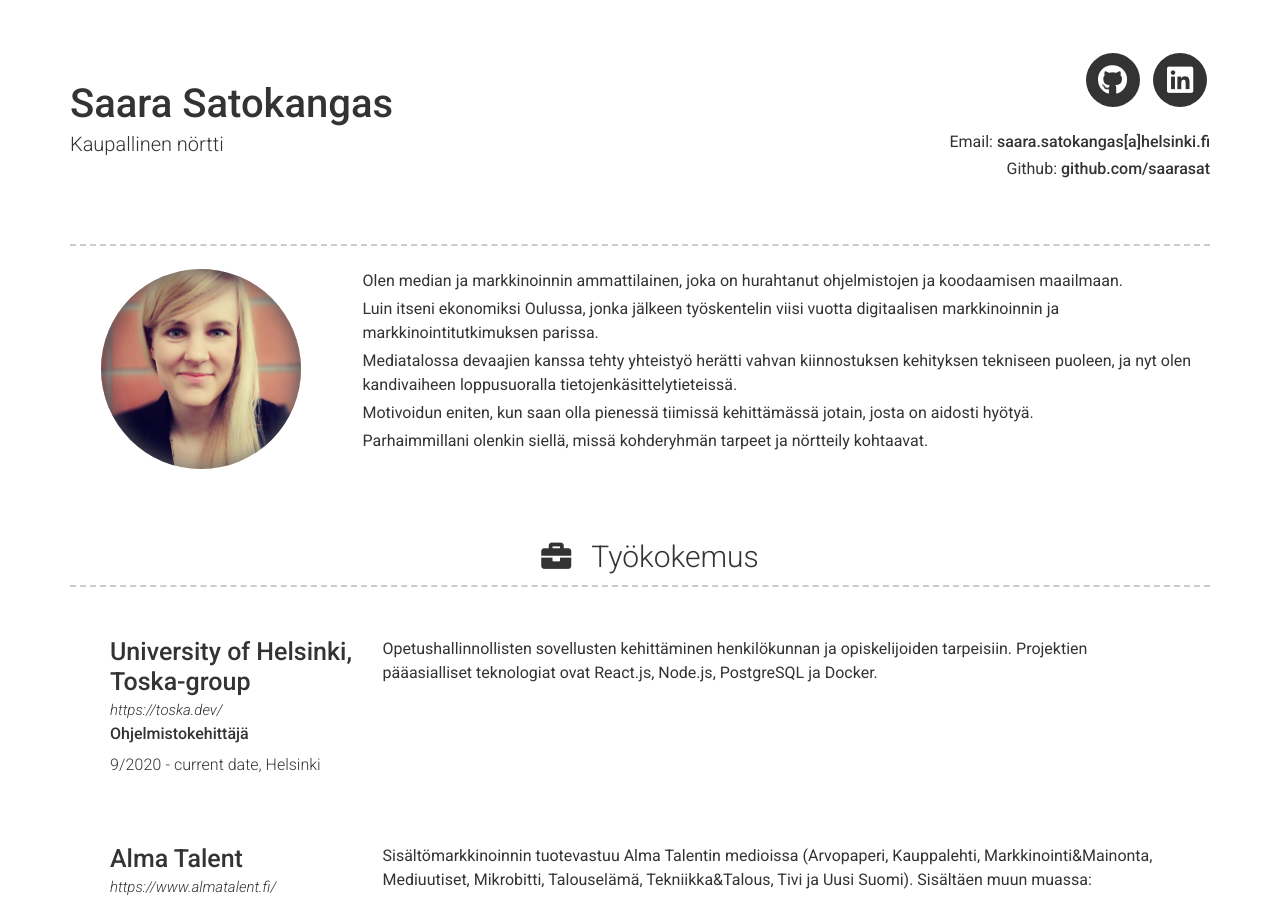
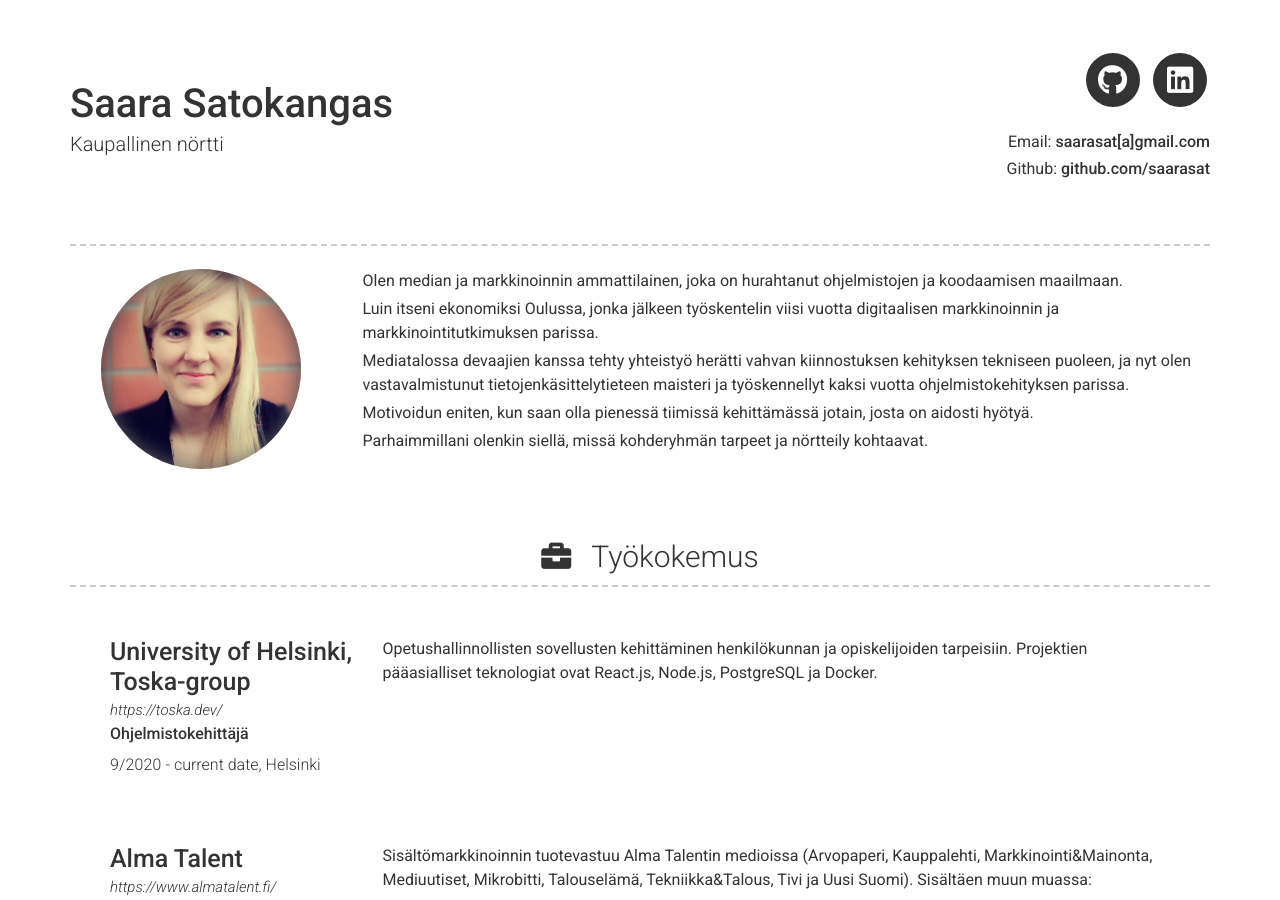
Before and after one commit to saarasat/cv, a Jekyll site: the page built from index.md, in a window 1280 px wide and 900 px high. Built offline with Jekyll 4.4.1, drawn with Linux system fonts in a browser that asks for light colours; nearby versions of some CDN libraries; some of the changed text lies outside the part shown.

Commit message:
Update _config.yml

```diff
--- a/_config.yml
+++ b/_config.yml
@@ -5,7 +5,7 @@ repository: Git repository where your resume will be hosted, only required if yo
 # Personal info
 name: Saara Satokangas
 title: Kaupallinen nörtti
-email: saara.satokangas[a]helsinki.fi
+email: saarasat[a]gmail.com
 
 darkmode: false
 
@@ -24,7 +24,7 @@ about_content: | # this will include new lines to allow paragraphs
   työskentelin viisi vuotta digitaalisen markkinoinnin ja markkinointitutkimuksen parissa.
 
   Mediatalossa devaajien kanssa tehty yhteistyö herätti vahvan kiinnostuksen kehityksen
-  tekniseen puoleen, ja nyt olen kandivaiheen loppusuoralla tietojenkäsittelytieteissä.
+  tekniseen puoleen, ja nyt olen vastavalmistunut tietojenkäsittelytieteen maisteri ja työskennellyt kaksi vuotta ohjelmistokehityksen parissa.
 
   Motivoidun eniten, kun saan olla pienessä tiimissä kehittämässä jotain, josta on aidosti hyötyä.
 
```
